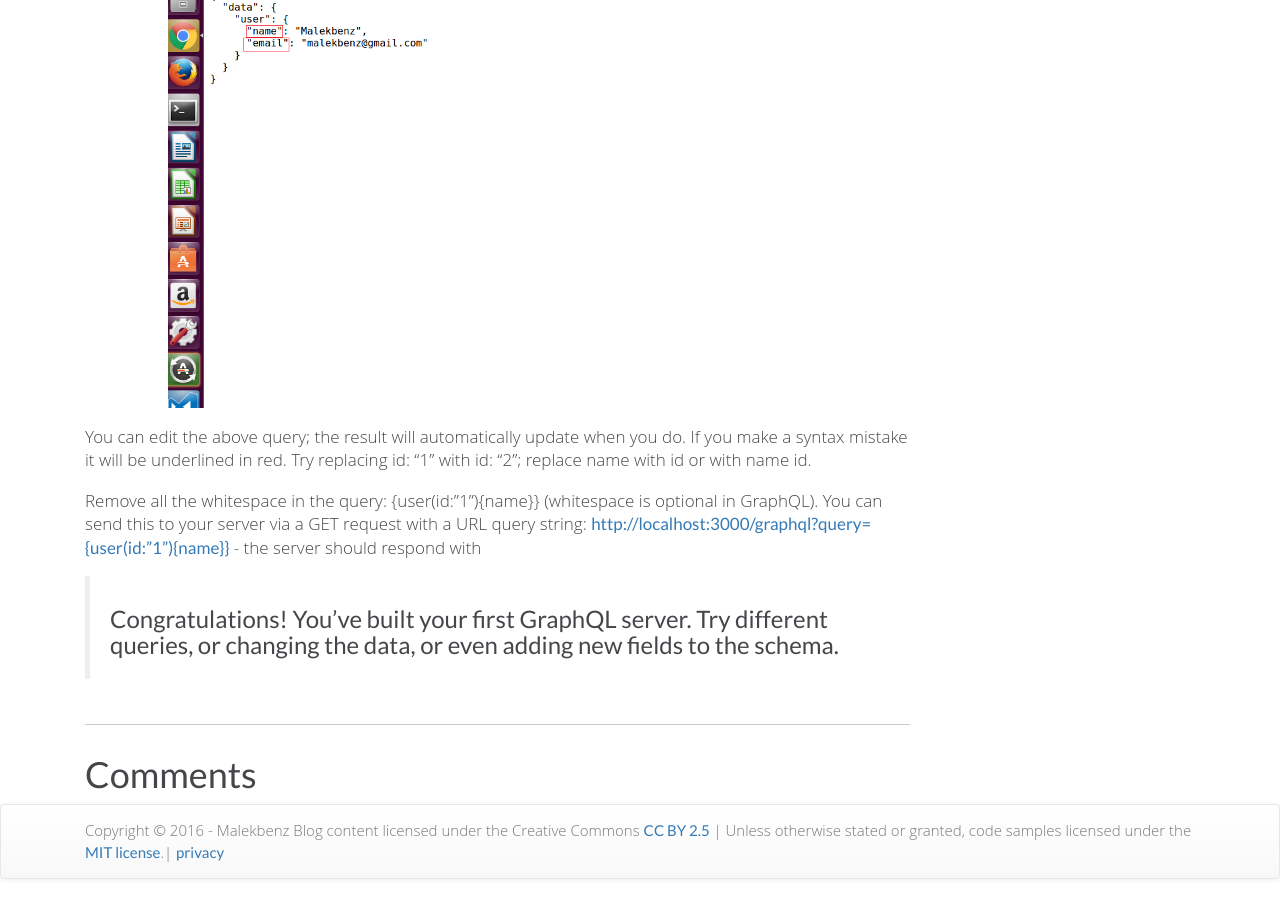
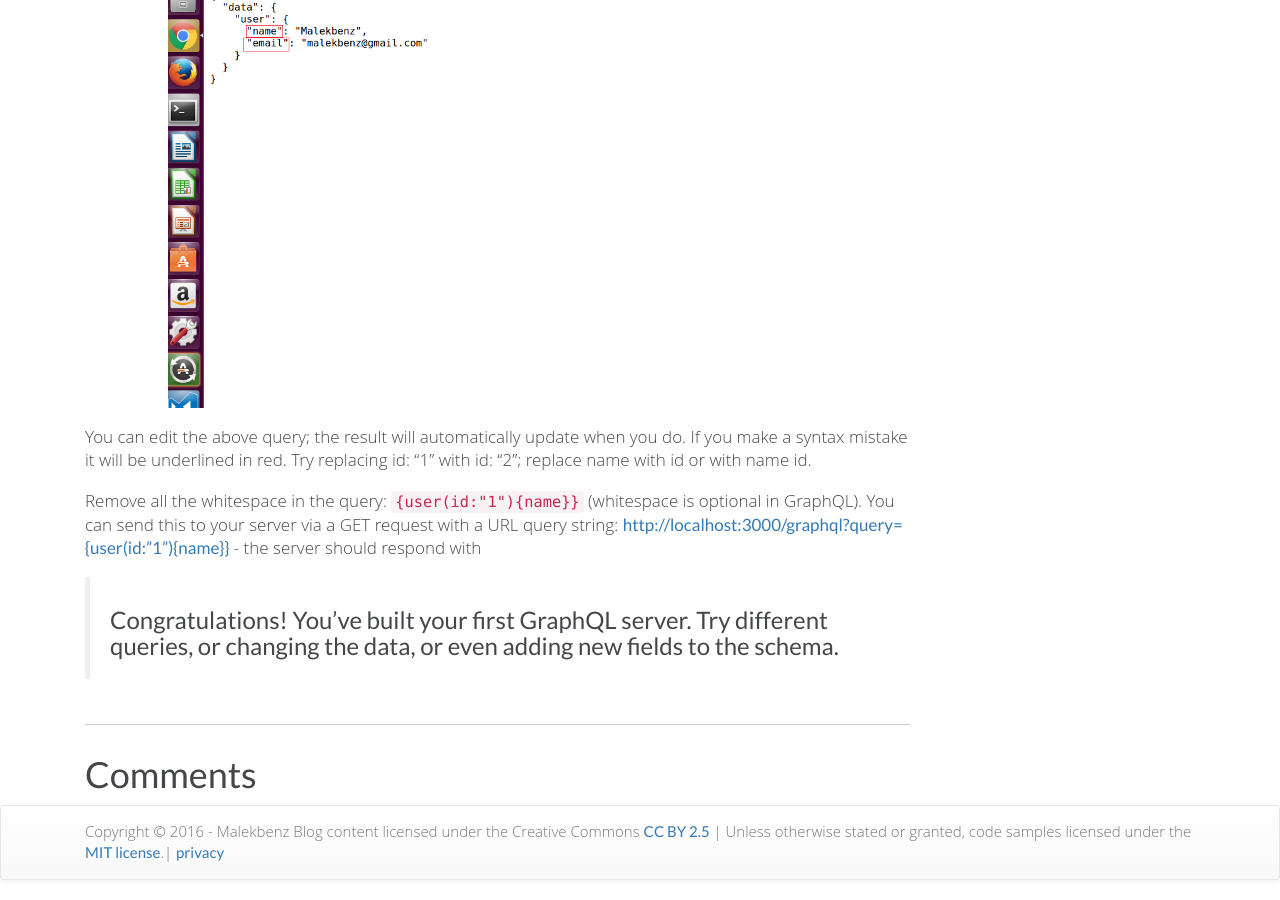
Before and after one commit to malekbenz/malekbenz, a Jekyll site: the page built from _posts/2016-07-01-Build-graphql-server-nodejs.md, in a window 1280 px wide and 900 px high, scrolled down 5689 px. Built offline with Jekyll 4.4.1, drawn with Linux system fonts in a browser that asks for light colours; nearby versions of some CDN libraries; comment, search, counter and statistics services are not loaded.

```diff
--- a/_posts/2016-07-01-Build-graphql-server-nodejs.md
+++ b/_posts/2016-07-01-Build-graphql-server-nodejs.md
@@ -195,7 +195,7 @@ Result:
 
 You can edit the above query; the result will automatically update when you do. If you make a syntax mistake it will be underlined in red. Try replacing id: "1" with id: "2"; replace name with id or with name id.
 
-Remove all the whitespace in the query: {user(id:"1"){name}} (whitespace is optional in GraphQL). You can send this to your server via a GET request with a URL query string: [http://localhost:3000/graphql?query={user(id:"1"){name}}](http://localhost:3000/graphql?query={user(id:"1"){name}}) - the server should respond with
+Remove all the whitespace in the query: `{user(id:"1"){name}}` (whitespace is optional in GraphQL). You can send this to your server via a GET request with a URL query string: [http://localhost:3000/graphql?query={user(id:"1"){name}}](http://localhost:3000/graphql?query={user(id:"1"){name}}) - the server should respond with
 
 
 
```
